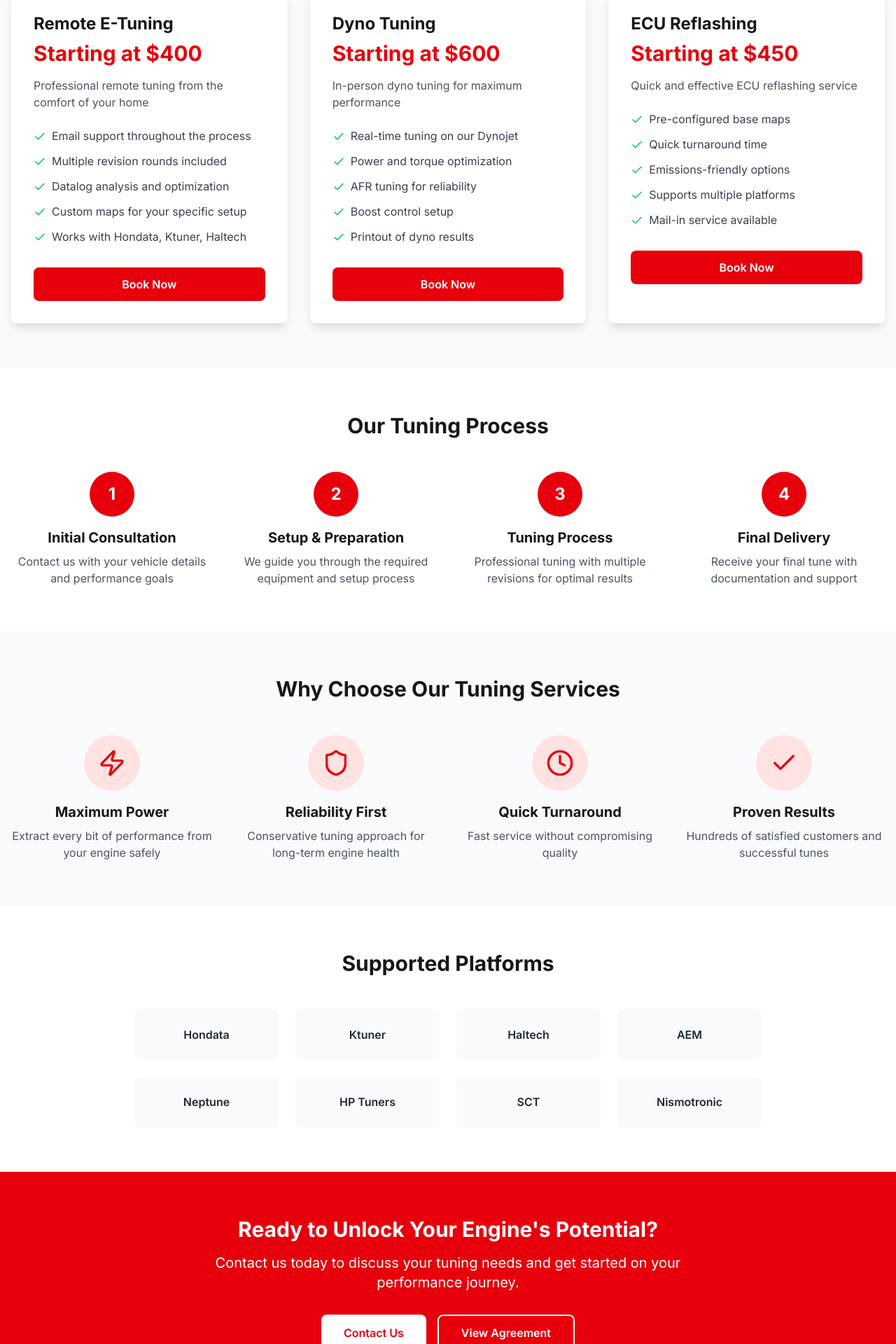
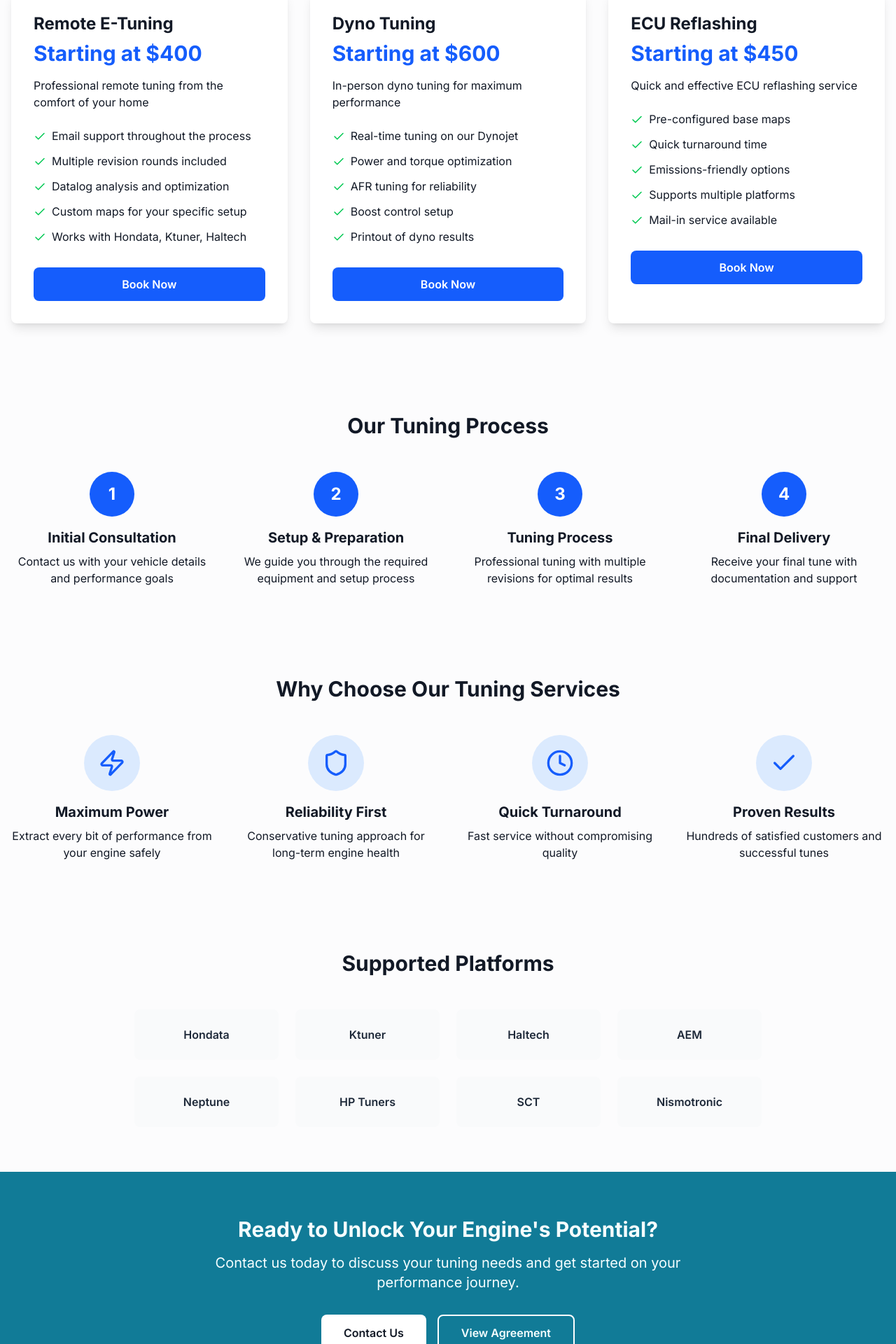
Before and after one commit to ExcellenceUnderStress/turbogixxer-tuning, a Next.js app: page /tuning-service in a window 1280 px wide. Shown: the part 593-2513 px from the top of the page at 70% size. Built offline with nearby package versions, Linux system fonts and the light colour scheme.

Commit message:
Update text colors for proper contrast: dark grey on white backgrounds, white on dark backgrounds

```diff
--- a/app/brand/hondata/page.tsx
+++ b/app/brand/hondata/page.tsx
@@ -82,7 +82,7 @@ export default function HondataPage() {
           {categories.map((category) => (
             <button
               key={category}
-              className="px-4 py-2 bg-gray-100 hover:bg-red-600 hover:text-white rounded-lg transition"
+              className="px-4 py-2 bg-gray-100 hover:bg-blue-600 hover:text-white rounded-lg transition"
             >
               {category}
             </button>
@@ -94,7 +94,7 @@ export default function HondataPage() {
       <div className="grid grid-cols-1 md:grid-cols-2 lg:grid-cols-3 gap-6">
         {products.map((product) => (
           <div key={product.id} className="bg-white border rounded-lg shadow-md hover:shadow-xl transition overflow-hidden">
-            <div className="h-48 bg-gradient-to-br from-red-600 to-red-800 flex items-center justify-center">
+            <div className="h-48 bg-gradient-to-br from-blue-600 to-blue-800 flex items-center justify-center">
               <span className="text-white text-xl font-bold">Hondata</span>
             </div>
             <div className="p-6">
@@ -102,8 +102,8 @@ export default function HondataPage() {
               <h3 className="text-xl font-bold mb-2">{product.name}</h3>
               <p className="text-gray-600 mb-4 text-sm">{product.description}</p>
               <div className="flex items-center justify-between">
-                <span className="text-2xl font-bold text-red-600">${product.price}</span>
-                <button className="bg-red-600 hover:bg-red-700 text-white px-4 py-2 rounded-lg flex items-center gap-2 transition">
+                <span className="text-2xl font-bold text-blue-600">${product.price}</span>
+                <button className="bg-blue-600 hover:bg-blue-700 text-white px-4 py-2 rounded-lg flex items-center gap-2 transition">
                   <ShoppingCart size={18} />
                   Add to Cart
                 </button>
--- a/app/tuning-service/page.tsx
+++ b/app/tuning-service/page.tsx
@@ -68,10 +68,10 @@ export default function TuningServicePage() {
   return (
     <div>
       {/* Hero Section */}
-      <section className="bg-gradient-to-r from-gray-900 to-gray-800 text-white py-16">
+      <section className="bg-gradient-to-r from-gray-900 to-gray-800 py-16">
         <div className="container mx-auto px-4">
-          <h1 className="text-5xl font-bold mb-4">Professional Tuning Services</h1>
-          <p className="text-xl text-gray-300 max-w-3xl">
+          <h1 className="text-5xl font-bold mb-4 text-[#F5FEFF]">Professional Tuning Services</h1>
+          <p className="text-xl text-[#F5FEFF] max-w-3xl">
             Expert ECU tuning for maximum performance, reliability, and drivability.
             Over 10 years of experience tuning Honda, Acura, and more.
           </p>
@@ -79,24 +79,24 @@ export default function TuningServicePage() {
       </section>
 
       {/* Services Grid */}
-      <section className="py-16 bg-gray-50">
+      <section className="py-16 bg-[#FCFCFD]">
         <div className="container mx-auto px-4">
-          <h2 className="text-3xl font-bold text-center mb-12">Our Tuning Services</h2>
+          <h2 className="text-3xl font-bold text-center mb-12 text-[#121926]">Our Tuning Services</h2>
           <div className="grid grid-cols-1 md:grid-cols-3 gap-8">
             {services.map((service) => (
               <div key={service.name} className="bg-white rounded-lg shadow-lg p-8 hover:shadow-xl transition">
-                <h3 className="text-2xl font-bold mb-2">{service.name}</h3>
-                <div className="text-3xl font-bold text-red-600 mb-4">{service.price}</div>
-                <p className="text-gray-600 mb-6">{service.description}</p>
+                <h3 className="text-2xl font-bold mb-2 text-[#121926]">{service.name}</h3>
+                <div className="text-3xl font-bold text-blue-600 mb-4">{service.price}</div>
+                <p className="text-[#121926] mb-6">{service.description}</p>
                 <ul className="space-y-3 mb-8">
                   {service.features.map((feature, index) => (
                     <li key={index} className="flex items-start gap-2">
                       <Check className="text-green-500 flex-shrink-0 mt-1" size={18} />
-                      <span className="text-gray-700">{feature}</span>
+                      <span className="text-[#121926]">{feature}</span>
                     </li>
                   ))}
                 </ul>
-                <button className="w-full bg-red-600 hover:bg-red-700 text-white py-3 rounded-lg font-semibold transition">
+                <button className="w-full bg-blue-600 hover:bg-blue-700 text-white py-3 rounded-lg font-semibold transition">
                   Book Now
                 </button>
               </div>
@@ -106,17 +106,17 @@ export default function TuningServicePage() {
       </section>
 
       {/* Process Section */}
-      <section className="py-16 bg-white">
+      <section className="py-16 bg-[#FCFCFD]">
         <div className="container mx-auto px-4">
-          <h2 className="text-3xl font-bold text-center mb-12">Our Tuning Process</h2>
+          <h2 className="text-3xl font-bold text-center mb-12 text-[#121926]">Our Tuning Process</h2>
           <div className="grid grid-cols-1 md:grid-cols-4 gap-8">
             {process.map((item) => (
               <div key={item.step} className="text-center">
-                <div className="bg-red-600 text-white w-16 h-16 rounded-full flex items-center justify-center mx-auto mb-4 text-2xl font-bold">
+                <div className="bg-blue-600 text-white w-16 h-16 rounded-full flex items-center justify-center mx-auto mb-4 text-2xl font-bold">
                   {item.step}
                 </div>
-                <h3 className="text-xl font-bold mb-2">{item.title}</h3>
-                <p className="text-gray-600">{item.description}</p>
+                <h3 className="text-xl font-bold mb-2 text-[#121926]">{item.title}</h3>
+                <p className="text-[#121926]">{item.description}</p>
               </div>
             ))}
           </div>
@@ -124,43 +124,43 @@ export default function TuningServicePage() {
       </section>
 
       {/* Benefits Section */}
-      <section className="py-16 bg-gray-50">
+      <section className="py-16 bg-[#FCFCFD]">
         <div className="container mx-auto px-4">
-          <h2 className="text-3xl font-bold text-center mb-12">Why Choose Our Tuning Services</h2>
+          <h2 className="text-3xl font-bold text-center mb-12 text-[#121926]">Why Choose Our Tuning Services</h2>
           <div className="grid grid-cols-1 md:grid-cols-2 lg:grid-cols-4 gap-8">
             <div className="text-center">
-              <div className="bg-red-100 w-20 h-20 rounded-full flex items-center justify-center mx-auto mb-4">
-                <Zap className="text-red-600" size={40} />
+              <div className="bg-blue-100 w-20 h-20 rounded-full flex items-center justify-center mx-auto mb-4">
+                <Zap className="text-blue-600" size={40} />
               </div>
-              <h3 className="text-xl font-bold mb-2">Maximum Power</h3>
-              <p className="text-gray-600">
+              <h3 className="text-xl font-bold mb-2 text-[#121926]">Maximum Power</h3>
+              <p className="text-[#121926]">
                 Extract every bit of performance from your engine safely
               </p>
             </div>
             <div className="text-center">
-              <div className="bg-red-100 w-20 h-20 rounded-full flex items-center justify-center mx-auto mb-4">
-                <Shield className="text-red-600" size={40} />
+              <div className="bg-blue-100 w-20 h-20 rounded-full flex items-center justify-center mx-auto mb-4">
+                <Shield className="text-blue-600" size={40} />
               </div>
-              <h3 className="text-xl font-bold mb-2">Reliability First</h3>
-              <p className="text-gray-600">
+              <h3 className="text-xl font-bold mb-2 text-[#121926]">Reliability First</h3>
+              <p className="text-[#121926]">
                 Conservative tuning approach for long-term engine health
               </p>
             </div>
             <div className="text-center">
-              <div className="bg-red-100 w-20 h-20 rounded-full flex items-center justify-center mx-auto mb-4">
-                <Clock className="text-red-600" size={40} />
+              <div className="bg-blue-100 w-20 h-20 rounded-full flex items-center justify-center mx-auto mb-4">
+                <Clock className="text-blue-600" size={40} />
               </div>
-              <h3 className="text-xl font-bold mb-2">Quick Turnaround</h3>
-              <p className="text-gray-600">
+              <h3 className="text-xl font-bold mb-2 text-[#121926]">Quick Turnaround</h3>
+              <p className="text-[#121926]">
                 Fast service without compromising quality
               </p>
             </div>
             <div className="text-center">
-              <div className="bg-red-100 w-20 h-20 rounded-full flex items-center justify-center mx-auto mb-4">
-                <Check className="text-red-600" size={40} />
+              <div className="bg-blue-100 w-20 h-20 rounded-full flex items-center justify-center mx-auto mb-4">
+                <Check className="text-blue-600" size={40} />
               </div>
-              <h3 className="text-xl font-bold mb-2">Proven Results</h3>
-              <p className="text-gray-600">
+              <h3 className="text-xl font-bold mb-2 text-[#121926]">Proven Results</h3>
+              <p className="text-[#121926]">
                 Hundreds of satisfied customers and successful tunes
               </p>
             </div>
@@ -169,9 +169,9 @@ export default function TuningServicePage() {
       </section>
 
       {/* Supported Platforms */}
-      <section className="py-16 bg-white">
+      <section className="py-16 bg-[#FCFCFD]">
         <div className="container mx-auto px-4">
-          <h2 className="text-3xl font-bold text-center mb-12">Supported Platforms</h2>
+          <h2 className="text-3xl font-bold text-center mb-12 text-[#121926]">Supported Platforms</h2>
           <div className="grid grid-cols-2 md:grid-cols-4 gap-6 max-w-4xl mx-auto">
             {['Hondata', 'Ktuner', 'Haltech', 'AEM', 'Neptune', 'HP Tuners', 'SCT', 'Nismotronic'].map((platform) => (
               <div key={platform} className="bg-gray-50 rounded-lg p-6 text-center hover:bg-gray-100 transition">
@@ -183,17 +183,17 @@ export default function TuningServicePage() {
       </section>
 
       {/* CTA Section */}
-      <section className="py-16 bg-red-600 text-white">
+      <section className="py-16 bg-[#117b97]">
         <div className="container mx-auto px-4 text-center">
-          <h2 className="text-3xl font-bold mb-4">Ready to Unlock Your Engine&apos;s Potential?</h2>
-          <p className="text-xl mb-8 max-w-2xl mx-auto">
+          <h2 className="text-3xl font-bold mb-4 text-[#F5FEFF]">Ready to Unlock Your Engine&apos;s Potential?</h2>
+          <p className="text-xl mb-8 max-w-2xl mx-auto text-[#F5FEFF]">
             Contact us today to discuss your tuning needs and get started on your performance journey.
           </p>
           <div className="flex gap-4 justify-center">
-            <button className="bg-white text-red-600 hover:bg-gray-100 px-8 py-3 rounded-lg font-semibold transition">
+            <button className="bg-white text-[#121926] hover:bg-gray-100 px-8 py-3 rounded-lg font-semibold transition">
               Contact Us
             </button>
-            <button className="bg-transparent border-2 border-white hover:bg-white hover:text-red-600 px-8 py-3 rounded-lg font-semibold transition">
+            <button className="bg-transparent border-2 border-white hover:bg-white hover:text-[#121926] px-8 py-3 rounded-lg font-semibold transition text-[#F5FEFF]">
               View Agreement
             </button>
           </div>
```
Also changed, not shown: app/about/page.tsx (+19 -19 lines), app/contact/page.tsx (+47 -47 lines), app/page.tsx (+22 -22 lines).
